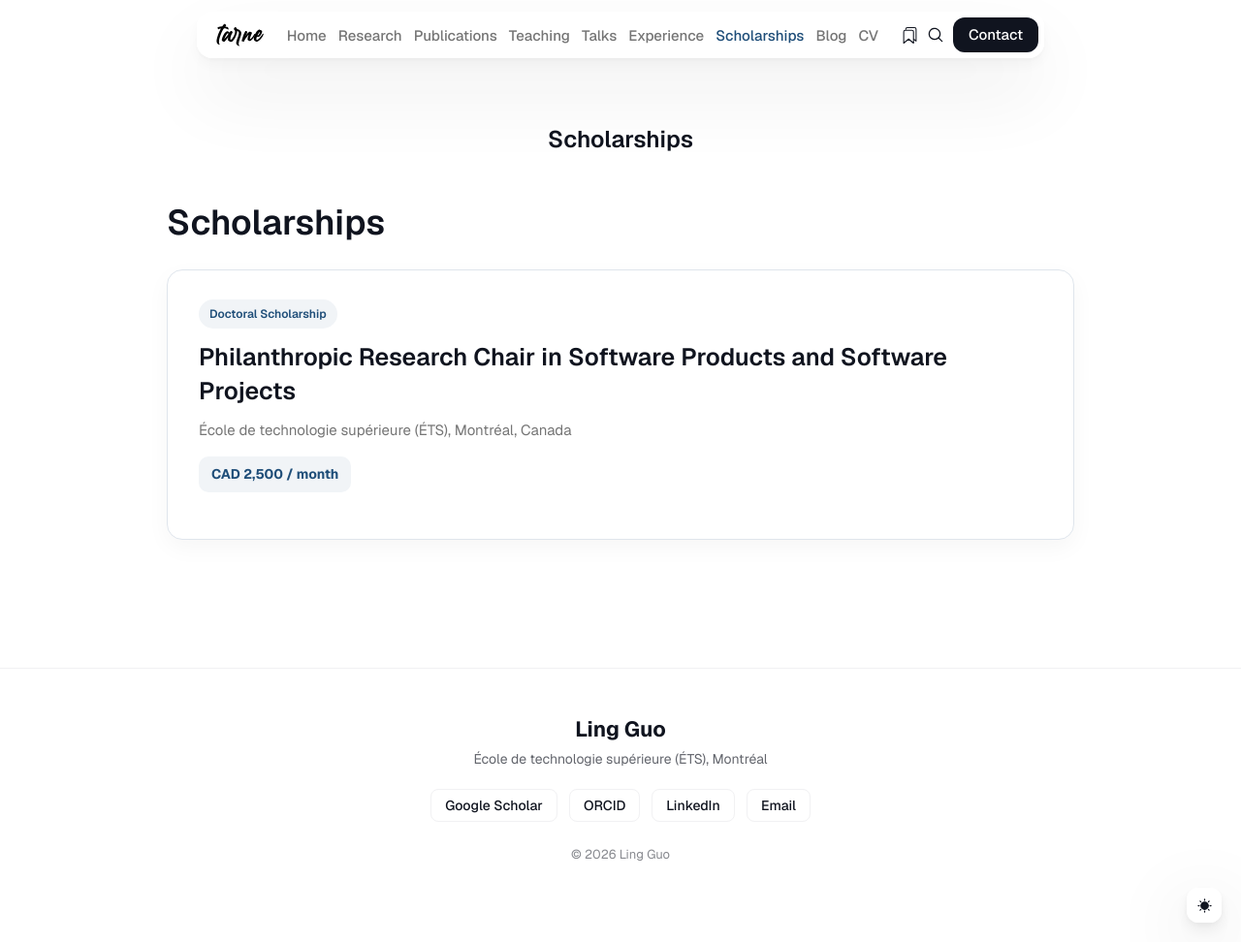
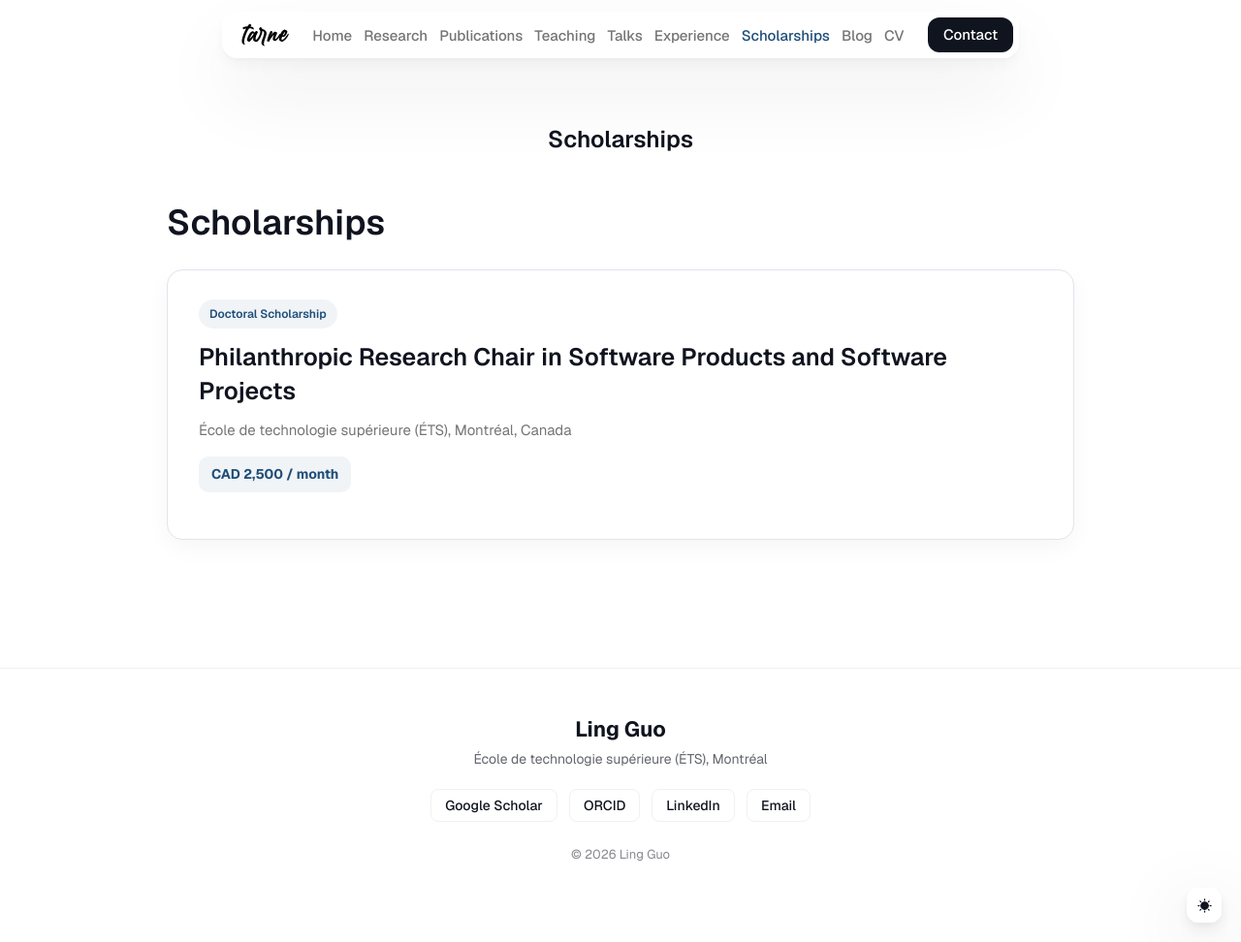
Before and after one commit to lingguo-research/lingguo-tarne, a Jekyll site: the page built from _pages/scholarship.md, in a window 1280 px wide and 972 px high. Shown: the whole window at 97% size. Built offline with Jekyll 4.4.1, drawn with Linux system fonts in a browser that asks for light colours; nearby versions of some CDN libraries.

Commit message:
Update header.html

```diff
--- a/_includes/header.html
+++ b/_includes/header.html
@@ -6,73 +6,105 @@
       <div class="logo">
         <a class="logo__link" href="{{ site.baseurl }}/">
         {% if site.data.settings.logo or site.data.settings.logo_dark %}
-        <img class="logo__image" src="{{ site.baseurl }}{{ site.data.settings.logo }}" alt="{{ site.data.settings.title }}">
-        <img class="logo__image__dark" src="{{ site.baseurl }}{{ site.data.settings.logo_dark }}" alt="{{ site.data.settings.title }}">
+          <img class="logo__image"
+               src="{{ site.baseurl }}{{ site.data.settings.logo }}"
+               alt="{{ site.data.settings.title }}">
+
+          <img class="logo__image__dark"
+               src="{{ site.baseurl }}{{ site.data.settings.logo_dark }}"
+               alt="{{ site.data.settings.title }}">
         {% else %}
           {{ site.data.settings.title }}
         {% endif %}
         </a>
       </div>
 
+
       <div class="hamburger">
         <div></div>
       </div>
 
+
       <nav class="main-nav" aria-label="Main menu">
         <div class="main-nav__box">
+
           <ul class="nav__list list-reset">
+
             {% for item in site.data.settings.menu_settings.menu_items %}
+
               {% if item.submenu %}
+
               <li class="nav__item dropdown">
+
                 <div class="dropdown-toggle">
-                <svg xmlns="http://www.w3.org/2000/svg" width="20" height="4" fill="none">
-                  <circle cx="2" cy="2" r="2" fill="var(--link-color)"/>
-                  <circle cx="9" cy="2" r="2" fill="var(--link-color)"/>
-                  <circle cx="16" cy="2" r="2" fill="var(--link-color)"/>
+                  <svg xmlns="http://www.w3.org/2000/svg"
+                       width="20"
+                       height="4"
+                       fill="none">
+
+                    <circle cx="2" cy="2" r="2"
+                            fill="var(--link-color)"/>
+
+                    <circle cx="9" cy="2" r="2"
+                            fill="var(--link-color)"/>
+
+                    <circle cx="16" cy="2" r="2"
+                            fill="var(--link-color)"/>
+
                   </svg>
                 </div>
+
                 <div class="dropdown-menu">
+
                   {% for submenu-item in item.submenu %}
-                <a href="{{ submenu-item.url }}" class="nav__link{% if page.url == submenu-item.url %} active-link{% endif %}">{{submenu-item.title}}</a>
+
+                  <a href="{{ submenu-item.url | relative_url }}"
+                     class="nav__link{% if page.url == submenu-item.url %} active-link{% endif %}">
+                    {{ submenu-item.title }}
+                  </a>
+
                   {% endfor %}
+
                 </div>
+
               </li>
+
               {% else %}
+
               <li class="nav__item">
-              <a href="{{ item.url | relative_url }}" class="nav__link{% if page.url == item.url %} active-link{% endif %}">{{ item.title }}</a>
+
+                <a href="{{ item.url | relative_url }}"
+                   class="nav__link{% if page.url == item.url %} active-link{% endif %}">
+                  {{ item.title }}
+                </a>
+
               </li>
+
               {% endif %}
+
             {% endfor %}
+
           </ul>
+
         </div>
       </nav>
 
+
+      <!-- Contact button -->
       <div class="nav-button">
-        <div id="bookmark-icon" class="bookmark-toggle">
-          <span id="bookmark-count"></span>
-          <svg width="17px" height="17px" viewBox="0 0 512 512" xmlns="http://www.w3.org/2000/svg">
-            <path d="M128,80V64a48.14,48.14,0,0,1,48-48H400a48.14,48.14,0,0,1,48,48V432l-80-64"
-              style="fill:none;stroke:var(--heading-font-color);stroke-linejoin:round;stroke-width:32px" />
-            <path d="M320,96H112a48.14,48.14,0,0,0-48,48V496L216,368,368,496V144A48.14,48.14,0,0,0,320,96Z"
-              style="fill:none;stroke:var(--heading-font-color);stroke-linejoin:round;stroke-width:32px" />
-          </svg>
-        </div>
-        <svg class="search-icon" width="20px" height="20px" viewBox="0 0 24 24" fill="none" xmlns="http://www.w3.org/2000/svg">
-          <path
-            d="M10.77 18.3C9.2807 18.3 7.82485 17.8584 6.58655 17.031C5.34825 16.2036 4.38311 15.0275 3.81318 13.6516C3.24325 12.2757 3.09413 10.7616 3.38468 9.30096C3.67523 7.84029 4.39239 6.49857 5.44548 5.44548C6.49857 4.39239 7.84029 3.67523 9.30096 3.38468C10.7616 3.09413 12.2757 3.24325 13.6516 3.81318C15.0275 4.38311 16.2036 5.34825 17.031 6.58655C17.8584 7.82485 18.3 9.2807 18.3 10.77C18.3 11.7588 18.1052 12.738 17.7268 13.6516C17.3484 14.5652 16.7937 15.3953 16.0945 16.0945C15.3953 16.7937 14.5652 17.3484 13.6516 17.7268C12.738 18.1052 11.7588 18.3 10.77 18.3ZM10.77 4.74999C9.58331 4.74999 8.42327 5.10189 7.43657 5.76118C6.44988 6.42046 5.68084 7.35754 5.22672 8.45389C4.77259 9.55025 4.65377 10.7566 4.88528 11.9205C5.11679 13.0844 5.68824 14.1535 6.52735 14.9926C7.36647 15.8317 8.43556 16.4032 9.59945 16.6347C10.7633 16.8662 11.9697 16.7474 13.0661 16.2933C14.1624 15.8391 15.0995 15.0701 15.7588 14.0834C16.4181 13.0967 16.77 11.9367 16.77 10.75C16.77 9.15869 16.1379 7.63257 15.0126 6.50735C13.8874 5.38213 12.3613 4.74999 10.77 4.74999Z"
-            fill="var(--heading-font-color)" />
-          <path
-            d="M20 20.75C19.9015 20.7504 19.8038 20.7312 19.7128 20.6934C19.6218 20.6557 19.5392 20.6001 19.47 20.53L15.34 16.4C15.2075 16.2578 15.1354 16.0697 15.1388 15.8754C15.1422 15.6811 15.221 15.4958 15.3584 15.3583C15.4958 15.2209 15.6812 15.1422 15.8755 15.1388C16.0698 15.1354 16.2578 15.2075 16.4 15.34L20.53 19.47C20.6704 19.6106 20.7493 19.8012 20.7493 20C20.7493 20.1987 20.6704 20.3893 20.53 20.53C20.4608 20.6001 20.3782 20.6557 20.2872 20.6934C20.1962 20.7312 20.0985 20.7504 20 20.75Z"
-            fill="var(--heading-font-color)" />
-        </svg>
+
         {% if site.data.settings.cta_button.enable == true %}
-        <a href="{% if site.data.settings.cta_button.cta_button_link %}{{ site.data.settings.cta_button.cta_button_link }}{% else %}#{% endif %}" class="button cta-button">{{ site.data.settings.cta_button.cta_button_text }}</a>
+
+        <a href="{{ site.data.settings.cta_button.cta_button_link }}"
+           class="button cta-button">
+          {{ site.data.settings.cta_button.cta_button_text }}
+        </a>
+
         {% endif %}
+
       </div>
 
     </div>
   </div>
 </header>
 <!-- end header -->
-
-{% include search.html %}
```
Lines whose indentation alone changed are shown as unchanged.
